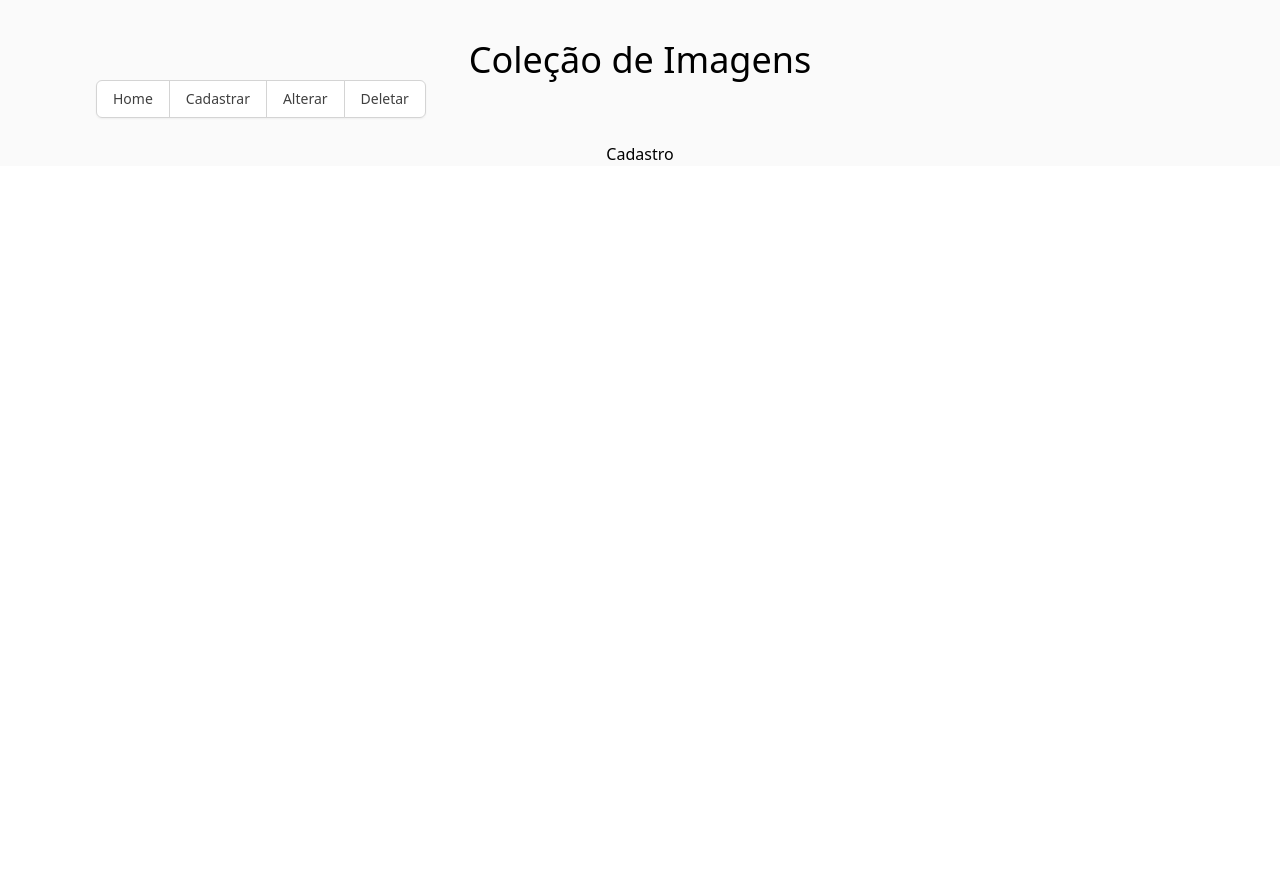
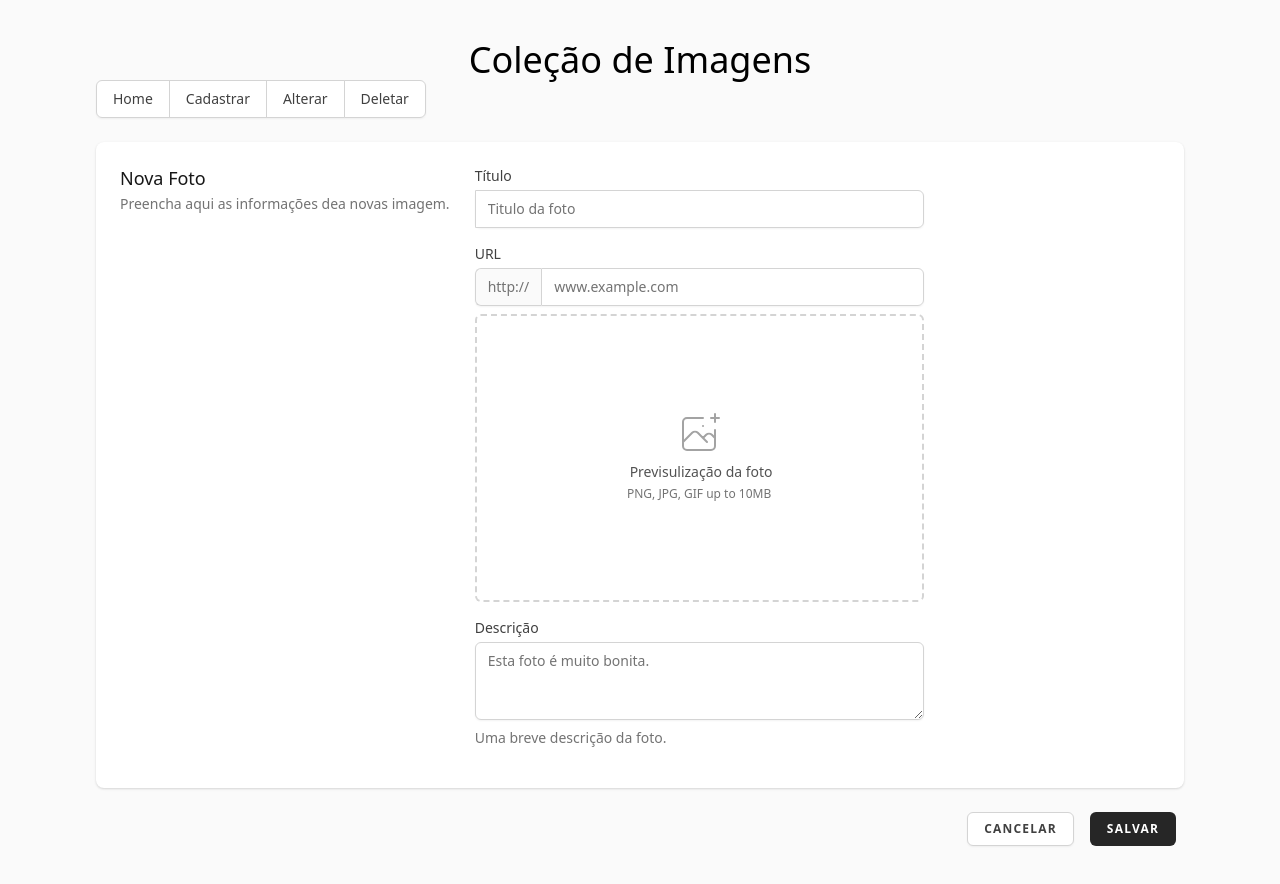
Before and after one commit to WernerLuiz92/VueJS3-Construindo-Single-Page-Applications--Alura--Parte1, a Vue app: page /create in a window 1280 px wide. Before the commit the page ends 800 px from the top, so only its background shows below. Built offline with nearby package versions, Linux system fonts and the light colour scheme.

Commit message:
Criado Formulário para cadastro de imagens
Criado classe Picture

Enviado dados para a API

```diff
--- a/src/components/pictures/Create.vue
+++ b/src/components/pictures/Create.vue
@@ -1,11 +1,158 @@
 <template>
-    <h2 class="text-center">Cadastro</h2>
+    <div class="space-y-6">
+        <form class="space-y-6" @submit.prevent="persist()">
+            <div class="bg-white shadow px-4 py-5 sm:rounded-lg sm:p-6">
+                <div class="md:grid md:grid-cols-3 md:gap-6">
+                    <div class="md:col-span-1">
+                        <h3 class="text-lg font-medium leading-6 text-gray-900">Nova Foto</h3>
+                        <p class="mt-1 text-sm text-gray-500">
+                            Preencha aqui as informações dea novas imagem.
+                        </p>
+                    </div>
+                    <div class="mt-5 md:mt-0 md:col-span-2">
+                        <div class="grid grid-cols-3 gap-6">
+                            <div class="mb-4 col-span-3 sm:col-span-2">
+                                <label for="title" class="block text-sm font-medium text-gray-700">
+                                    Título
+                                </label>
+                                <div class="mt-1 flex rounded-md shadow-sm">
+                                    <input
+                                        v-model="picture.title"
+                                        type="text"
+                                        name="title"
+                                        id="title"
+                                        class="focus:ring-blue-500 focus:border-blue-500 flex-1 block w-full rounded-none rounded-r-md sm:text-sm border-gray-300"
+                                        autocomplete="off"
+                                        placeholder="Titulo da foto"
+                                    />
+                                </div>
+                            </div>
+                        </div>
+
+                        <div class="grid grid-cols-3 gap-6">
+                            <div class="mb-4 col-span-3 sm:col-span-2">
+                                <label for="url" class="block text-sm font-medium text-gray-700">
+                                    URL
+                                </label>
+                                <div class="mt-1 flex rounded-md shadow-sm">
+                                    <span class="inline-flex items-center px-3 rounded-l-md border border-r-0 border-gray-300 bg-gray-50 text-gray-500 text-sm">
+                                        http://
+                                    </span>
+                                    <input
+                                        v-model.lazy="picture.url"
+                                        type="text"
+                                        name="url"
+                                        id="url"
+                                        class="focus:ring-blue-500 focus:border-blue-500 flex-1 block w-full rounded-none rounded-r-md sm:text-sm border-gray-300"
+                                        autocomplete="off"
+                                        placeholder="www.example.com"
+                                    />
+                                </div>
+                                <div class="mt-2 h-72 flex justify-center items-center px-6 pt-5 pb-6 border-2 border-gray-300 border-dashed rounded-md overflow-hidden">
+                                    <div v-if="!picture.url" class="space-y-1 text-center">
+                                        <svg class="mx-auto h-12 w-12 text-gray-400" stroke="currentColor" fill="none" viewBox="0 0 48 48" aria-hidden="true">
+                                            <path d="M28 8H12a4 4 0 00-4 4v20m32-12v8m0 0v8a4 4 0 01-4 4H12a4 4 0 01-4-4v-4m32-4l-3.172-3.172a4 4 0 00-5.656 0L28 28M8 32l9.172-9.172a4 4 0 015.656 0L28 28m0 0l4 4m4-24h8m-4-4v8m-12 4h.02" stroke-width="2" stroke-linecap="round" stroke-linejoin="round" />
+                                        </svg>
+                                        <div class="flex text-sm text-gray-600">
+                                            <p class="pl-1">Previsulização da foto</p>
+                                        </div>
+                                        <p class="text-xs text-gray-500">
+                                            PNG, JPG, GIF up to 10MB
+                                        </p>
+                                    </div>
+                                    <img v-else class="h-72" :src="picture.url" :alt="picture.title">
+                                </div>
+                            </div>
+                        </div>
+
+                        <div class="grid grid-cols-3 gap-6">
+                            <div class="mb-4 col-span-3 sm:col-span-2">
+                                <label for="description" class="block text-sm font-medium text-gray-700">
+                                    Descrição
+                                </label>
+                                <div class="mt-1">
+                                    <textarea
+                                        v-model="picture.description"
+                                        id="description"
+                                        name="description"
+                                        rows="3"
+                                        class="shadow-sm focus:ring-blue-500 focus:border-blue-500 block w-full sm:text-sm border border-gray-300 rounded-md"
+                                        autocomplete="off"
+                                        placeholder="Esta foto é muito bonita."
+                                    />
+                                </div>
+                                <p class="mt-2 text-sm text-gray-500">
+                                    Uma breve descrição da foto.
+                                </p>
+                            </div>
+                        </div>
+                    </div>
+                </div>
+            </div>
+
+            <div class="pb-10 flex justify-end">
+                <router-link to="/">
+                    <wl-secondary-button type="button" class="mx-2">
+                        Cancelar
+                    </wl-secondary-button>
+                </router-link>
+                <wl-button class="mx-2" type="submit">
+                    Salvar
+                </wl-button>
+            </div>
+        </form>
+    </div>
 </template>
 
 <script>
+    import WlButton from '../shared/Buttons/Button';
+    import WlSecondaryButton from '../shared/Buttons/SecondaryButton';
+    import Picture from '../../domain/picture/Picture';
 
     export default {
 
+        components: {
+            WlButton,
+            WlSecondaryButton,
+        },
+
+        data() {
+
+            return {
+                picture: new Picture(),
+            }
+        },
+
+        methods: {
+
+            persist() {
+
+                this.axios.post("http://localhost:3000/v1/pictures", this.picture)
+                .then(() => this.picture = new Picture())
+                .catch(err => {
+                    if (err.response) {
+                        // The request was made and the server responded with a status code
+                        // that falls out of the range of 2xx
+                        console.log(err.response.data);
+                        console.log(err.response.status);
+                        console.log(err.response.headers);
+                    } else if (err.request) {
+                        // The request was made but no response was received
+                        // `error.request` is an instance of XMLHttpRequest in the browser and an instance of
+                        // http.ClientRequest in node.js
+                        console.log('Request:');
+                        console.log(err.request);
+                    } else {
+                        // Something happened in setting up the request that triggered an Error
+                        console.log('Error', err.message);
+                    }
+                    console.log('Config:');
+                    console.log(err.config);
+                });
+
+
+            }
+
+        }
     }
-
 </script>
--- /dev/null
+++ b/src/domain/picture/Picture.js
@@ -0,0 +1,10 @@
+export default class Picture {
+
+    constructor(title = '', url = '', description = '') {
+
+        this.title = title;
+        this.url = url;
+        this.description = description;
+
+    }
+}
```
